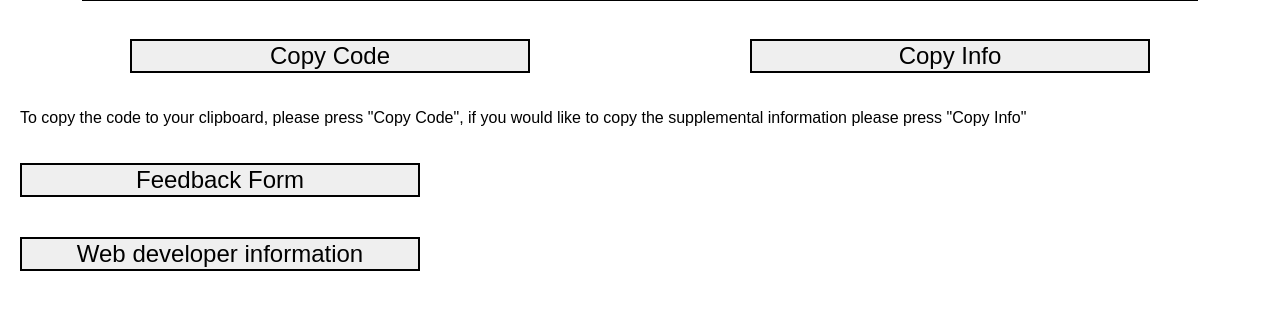
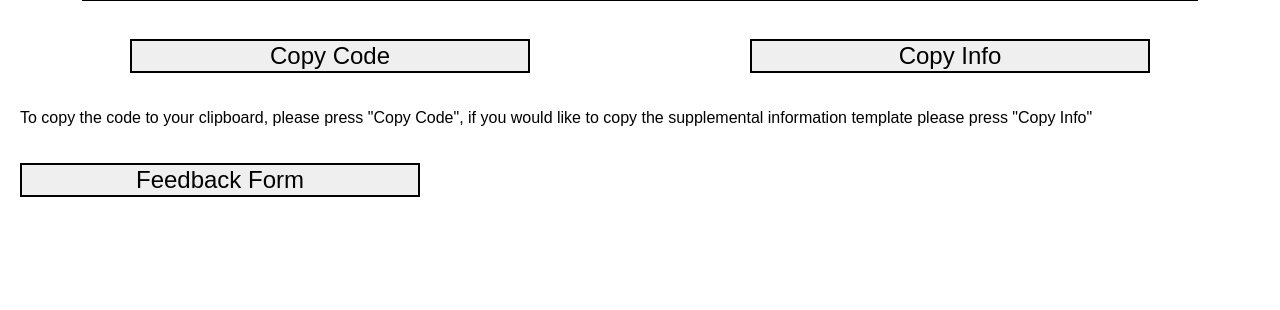
Before and after one commit to Cotterilla12/TSRT9-Web-Widget, a Flask app: page / in a window 1280 px wide. Shown: the part 729-1039 px from the top of the page. Run offline with Flask 3, Linux system fonts and the light colour scheme.

Commit message:
fix: update text for clarity in home.html

```diff
--- a/TSRT9-standalone.html
+++ b/TSRT9-standalone.html
@@ -234,9 +234,8 @@ button.selected-button {
 <button onclick="requestCodeFromWidget()">Copy Code</button>
 <button onclick="requestInfoFromWidget()">Copy Info</button>
 </div>
-<p>To copy the code to your clipboard, please press "Copy Code", if you would like to copy the supplemental information please press "Copy Info"</p>
+<p>To copy the code to your clipboard, please press "Copy Code", if you would like to copy the supplemental information template please press "Copy Info"</p>
 <button onclick="window.open('https://docs.google.com/forms/d/e/1FAIpQLSdzvE2fIhrAjYww1oQqb45hb0GNT-_wDDvQ7GWrh6M9XQeJSg/viewform?usp=dialog')">Feedback Form</button><br/>
-<button onclick="window.open('/webdeveloperinformation')">Web developer information</button>
 </div>
 <script>
         function requestCodeFromWidget() {
--- a/templates/home.html
+++ b/templates/home.html
@@ -65,9 +65,8 @@
             <button onclick="requestCodeFromWidget()">Copy Code</button>
             <button onclick="requestInfoFromWidget()">Copy Info</button>
         </div>
-        <p>To copy the code to your clipboard, please press "Copy Code", if you would like to copy the supplemental information please press "Copy Info"</p>
+        <p>To copy the code to your clipboard, please press "Copy Code", if you would like to copy the supplemental information template please press "Copy Info"</p>
         <button onclick="window.open('https://docs.google.com/forms/d/e/1FAIpQLSdzvE2fIhrAjYww1oQqb45hb0GNT-_wDDvQ7GWrh6M9XQeJSg/viewform?usp=dialog')">Feedback Form</button><br>
-        <button onclick="window.open('/webdeveloperinformation')">Web developer information</button>
     </div>
     <script>
         function requestCodeFromWidget() {
```
